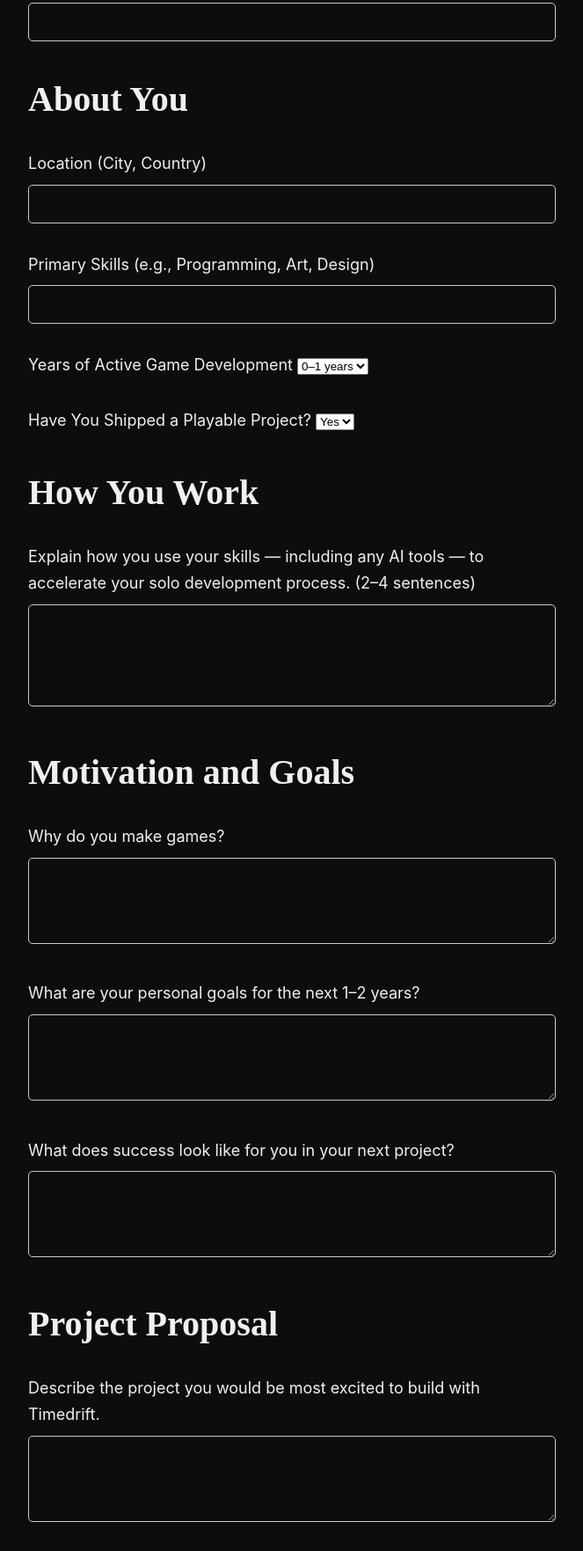
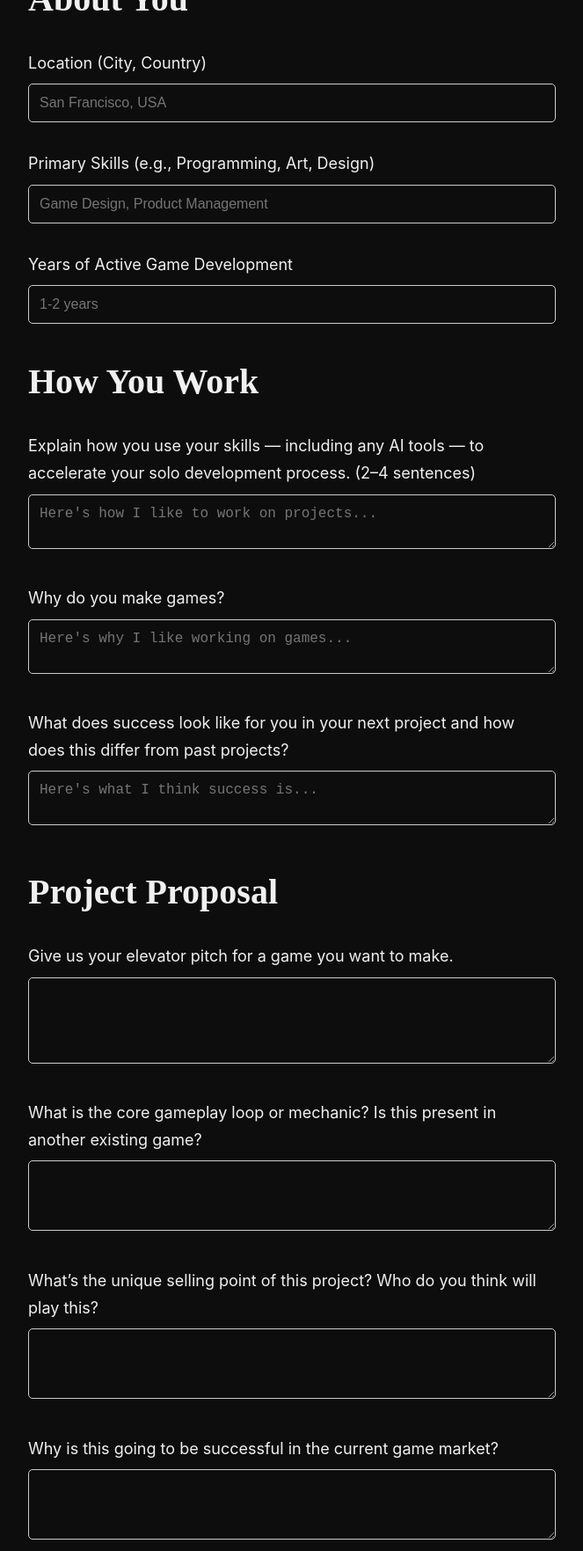
Before and after one commit to cityVII/timedrift.net, a plain HTML site: page application.html in a window 1280 px wide. Shown: the part 1036-2799 px from the top of the page at 88% size, without its empty margins (308-971 px from the left). Drawn offline with Linux system fonts and the light colour scheme.

Commit message:
Add files via upload

```diff
--- a/application.html
+++ b/application.html
@@ -43,36 +43,30 @@
         <a href="index.html" class="close-button">×</a>
       </div>
 
-      <form action="https://formspree.io/f/mwpovrpn" method="POST">
-        <input type="hidden" name="_redirect" value="https://timedrift.net/thank-you.html">
+      <form action="https://formspree.io/f/mwpovrpn?redirect=https://timedrift.net/thank-you.html" method="POST">
 
         <!-- Section 0: Contact Information -->
         <div class="form-section">
           <h2 class="section-heading">Let's Connect</h2>
 
           <div class="form-group">
-            <label for="legal-name">Legal Name</label>
-            <input type="text" id="legal-name" name="legal-name" required>
-          </div>
-
-          <div class="form-group">
-            <label for="preferred-name">Preferred Name (if different)</label>
-            <input type="text" id="preferred-name" name="preferred-name">
+            <label for="legal-name">Name</label>
+            <input type="text" id="legal-name" ... placeholder="Jane Doe">
           </div>
 
           <div class="form-group">
             <label for="email">Email Address</label>
-            <input type="email" id="email" name="email" required>
+            <input type="email" id="email" ... placeholder="janedoe@example.com">
           </div>
 
           <div class="form-group">
             <label for="portfolio">Portfolio / Main Online Profile</label>
-            <input type="url" id="portfolio" name="portfolio" required>
+            <input type="url" id="portfolio" ... placeholder="https://timedrift.net">
           </div>
 
           <div class="form-group">
             <label for="discord-handle">Discord Handle (Optional)</label>
-            <input type="text" id="discord-handle" name="discord-handle">
+            <input type="text" id="discord-handle" ... placeholder="janedev#1234">
           </div>
         </div>
 
@@ -82,30 +76,17 @@
 
           <div class="form-group">
             <label for="location">Location (City, Country)</label>
-            <input type="text" id="location" name="location">
+            <input type="text" id="location" ... placeholder="San Francisco, USA">
           </div>
 
           <div class="form-group">
             <label for="skills">Primary Skills (e.g., Programming, Art, Design)</label>
-            <input type="text" id="skills" name="skills">
+            <input type="text" id="skills" ... placeholder="Game Design, Product Management">
           </div>
 
           <div class="form-group">
             <label for="experience">Years of Active Game Development</label>
-            <select id="experience" name="experience">
-              <option>0–1 years</option>
-              <option>2–4 years</option>
-              <option>5–7 years</option>
-              <option>8+ years</option>
-            </select>
-          </div>
-
-          <div class="form-group">
-            <label for="shipped">Have You Shipped a Playable Project?</label>
-            <select id="shipped" name="shipped">
-              <option>Yes</option>
-              <option>No</option>
-            </select>
+            <input type="text" id="skills" ... placeholder="1-2 years">
           </div>
         </div>
 
@@ -115,71 +96,41 @@
 
           <div class="form-group">
             <label for="work-style-description">Explain how you use your skills — including any AI tools — to accelerate your solo development process. (2–4 sentences)</label>
-            <textarea id="work-style-description" name="work-style-description" rows="5" required></textarea>
+            <textarea id="work-style-description" ... placeholder="Here's how I like to work on projects..."></textarea>
+          </div>
+
+          <div class="form-group">
+            <label for="why-games">Why do you make games?</label>
+            <textarea id="why-games" ... placeholder="Here's why I like working on games..."></textarea>
+          </div>
+
+          <div class="form-group">
+            <label for="success">What does success look like for you in your next project and how does this differ from past projects?</label>
+            <textarea id="success" ... placeholder="Here's what I think success is..."></textarea>
           </div>
         </div>
 
-        <!-- Section 3: Motivation and Goals -->
-        <div class="form-section">
-          <h2 class="section-heading">Motivation and Goals</h2>
-
-          <div class="form-group">
-            <label for="why-games">Why do you make games?</label>
-            <textarea id="why-games" name="why-games" rows="4" required></textarea>
-          </div>
-
-          <div class="form-group">
-            <label for="goals">What are your personal goals for the next 1–2 years?</label>
-            <textarea id="goals" name="goals" rows="4" required></textarea>
-          </div>
-
-          <div class="form-group">
-            <label for="success">What does success look like for you in your next project?</label>
-            <textarea id="success" name="success" rows="4" required></textarea>
-          </div>
-        </div>
-
-        <!-- Section 4: Project Proposal -->
+        <!-- Section 3: Project Proposal -->
         <div class="form-section">
           <h2 class="section-heading">Project Proposal</h2>
 
           <div class="form-group">
-            <label for="project-summary">Describe the project you would be most excited to build with Timedrift.</label>
+            <label for="project-summary">Give us your elevator pitch for a game you want to make.</label>
             <textarea id="project-summary" name="project-summary" rows="4" required></textarea>
           </div>
 
           <div class="form-group">
-            <label for="core-loop">What is the core gameplay loop or mechanic?</label>
+            <label for="core-loop">What is the core gameplay loop or mechanic? Is this present in another existing game?</label>
             <textarea id="core-loop" name="core-loop" rows="3" required></textarea>
           </div>
 
           <div class="form-group">
-            <label for="genre">What genre(s) best describe your project?</label>
-            <input type="text" id="genre" name="genre" required>
-          </div>
-
-          <div class="form-group">
-            <label for="art-style">How would you describe the envisioned art style or tone?</label>
-            <input type="text" id="art-style" name="art-style" required>
-          </div>
-
-          <div class="form-group">
-            <label for="tools">What tools and technologies would you plan to use?</label>
-            <input type="text" id="tools" name="tools" required>
-          </div>
-
-          <div class="form-group">
-            <label for="unique-selling">What’s the unique selling point of this project?</label>
+            <label for="unique-selling">What’s the unique selling point of this project? Who do you think will play this?</label>
             <textarea id="unique-selling" name="unique-selling" rows="3" required></textarea>
           </div>
 
           <div class="form-group">
-            <label for="inspirations">What existing games, media, or ideas inspire this project?</label>
-            <textarea id="inspirations" name="inspirations" rows="3" required></textarea>
-          </div>
-
-          <div class="form-group">
-            <label for="personal-excitement">Why are you personally excited about this idea?</label>
+            <label for="personal-excitement">Why is this going to be successful in the current game market?</label>
             <textarea id="personal-excitement" name="personal-excitement" rows="3" required></textarea>
           </div>
 
@@ -189,7 +140,7 @@
           </div>
         </div>
 
-        <!-- Section 5: Anything Else -->
+        <!-- Section 4: Anything Else -->
         <div class="form-section">
           <h2 class="section-heading">Anything Else?</h2>
 
```
